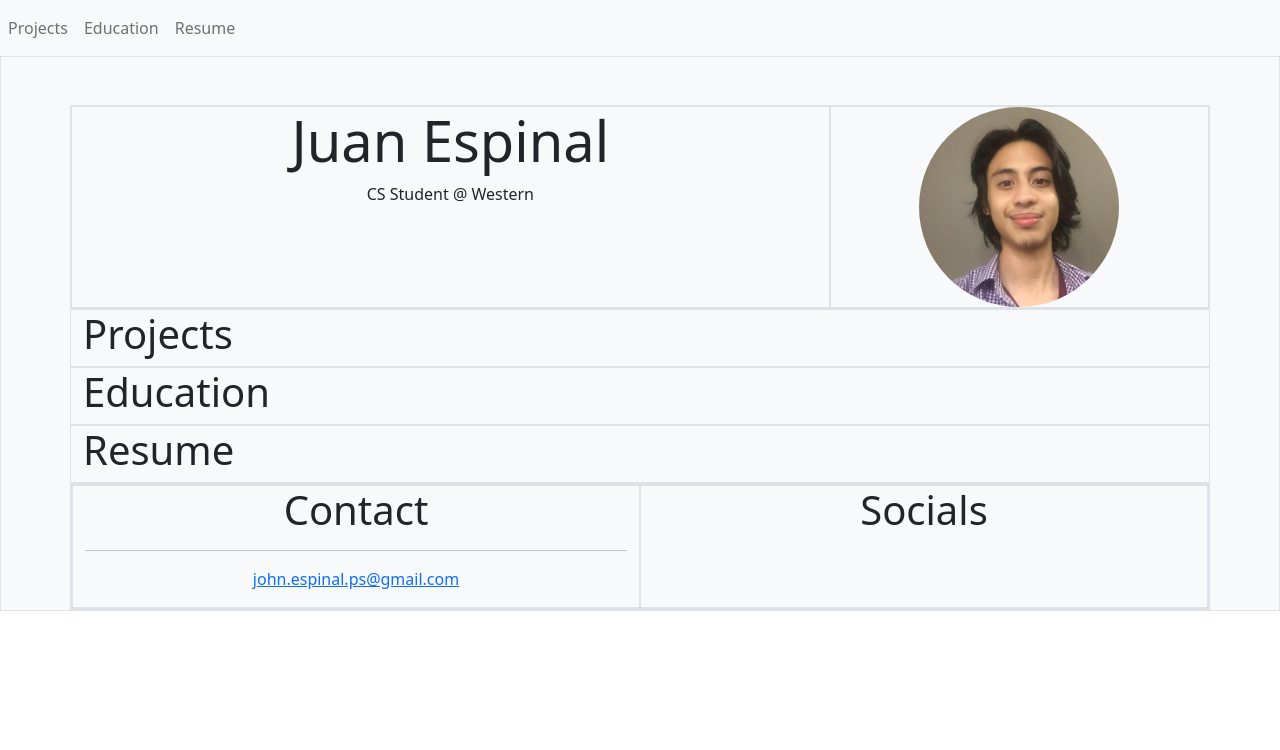
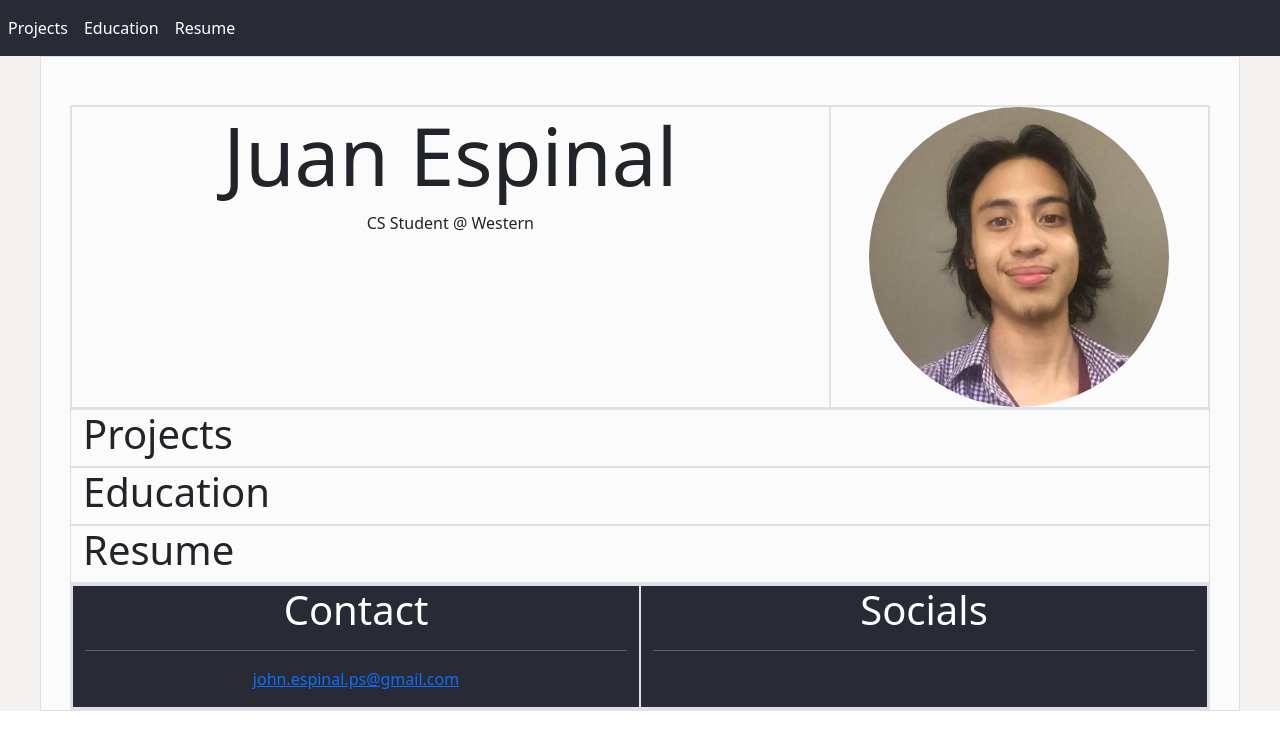
Before and after one commit to JuanEspinal777/Personal-Website, a plain HTML site: page index.html in a window 1280 px wide. Drawn offline with nearby package versions, Linux system fonts and the light colour scheme.

Commit message:
added css styling

```diff
--- a/index.html
+++ b/index.html
@@ -10,36 +10,40 @@
   <link href="https://cdn.jsdelivr.net/npm/bootstrap@5.2.3/dist/css/bootstrap.min.css" rel="stylesheet">
   <!-- Latest compiled JavaScript -->
   <script src="https://cdn.jsdelivr.net/npm/bootstrap@5.2.3/dist/js/bootstrap.bundle.min.js"></script>
+  <!-- CSS styles sheet -->
+  <link rel="stylesheet" href="/styles.css">
 </head>
 
 <body>
 
-  <nav class="navbar navbar-expand-sm  bg-light ">
+  <nav class="navbar navbar-expand-sm background ">
     <ul class="navbar-nav">
       <li class="nav-item">
-        <a class="nav-link" href="#">Projects</a>
+        <a class="nav-link text" href="#">Projects</a>
       </li>
       <li class="nav-item">
-        <a class="nav-link" href="#">Education</a>
+        <a class="nav-link text" href="#">Education</a>
       </li>
       <li class="nav-item">
-        <a class="nav-link" href="#">Resume</a>
+        <a class="nav-link text" href="#">Resume</a>
       </li>
     </ul>
   </nav>
 
-  <div class="container-fluid center  bg-light border">
+  <div class="background2">
+
+    <div class="center border">
 
       <div class="container border mt-5">
         <div class="row welcome text-center ">
 
           <div class="col-8 border">
-          <h1 class="display-4">Juan Espinal</h1>
+            <h1 class="display-1">Juan Espinal</h1>
             <p>CS Student @ Western</p>
           </div>
 
           <div class="col-4 pr-5 border">
-          <a href="index.html"><img class="rounded-circle" src="images/logo.jpeg" width="200" height="200"></a>
+            <a href="index.html"><img class="rounded-circle" src="images/logo.jpeg" width="300" height="300"></a>
           </div>
 
 
@@ -48,23 +52,23 @@
       </div>
 
       <div class="container border">
-      <h1>Projects</h1>
+        <h1 class="display-6">Projects</h1>
       </div>
 
       <div class="container border">
-      <h1>Education</h1>
+        <h1 class="display-6">Education</h1>
       </div>
 
       <div class="container border">
-      <h1>Resume</h1>
+        <h1 class="display-6">Resume</h1>
       </div>
 
       <footer>
-      <div class="container border">
+        <div class="container border text background">
           <div class="row text-center border">
 
             <div class="col-6 border">
-                <h1> Contact </h1>
+              <h1 class="text"> Contact </h1>
               <hr class="light">
               <p><a href="mailto:webmaster@example.com">john.espinal.ps@gmail.com</a></p>
               <p></p>
@@ -72,6 +76,8 @@
 
             <div class="col-6 border">
               <h1>Socials</h1>
+              <hr class="light">
+
             </div>
 
           </div>
@@ -81,7 +87,11 @@
       </footer>
 
 
+
     </div>
+
+  </div>
+
 
 
 </body>
--- a/styles.css
+++ b/styles.css
@@ -5,3 +5,29 @@
   box-shadow: 0 4px 6px 0 rgba(34, 60, 80, .16);
   transition: all ease-in-out .2s;
 }
+
+.background {
+  background-color: #282A35;
+}
+
+.background2{
+  background-color: #f4f2f0;
+}
+
+.text{
+  color: #ffffff;
+}
+
+.navbackground{
+  background-color: #7a7a80;
+}
+
+.center {
+  background-color: #FBFBFB;
+  margin: 0 auto;
+  margin-top: 0px;
+  margin-right: auto;
+  margin-bottom: 0px;
+  margin-left: auto;
+  max-width: 1200px;
+}
```
Lines whose indentation alone changed are shown as unchanged.
